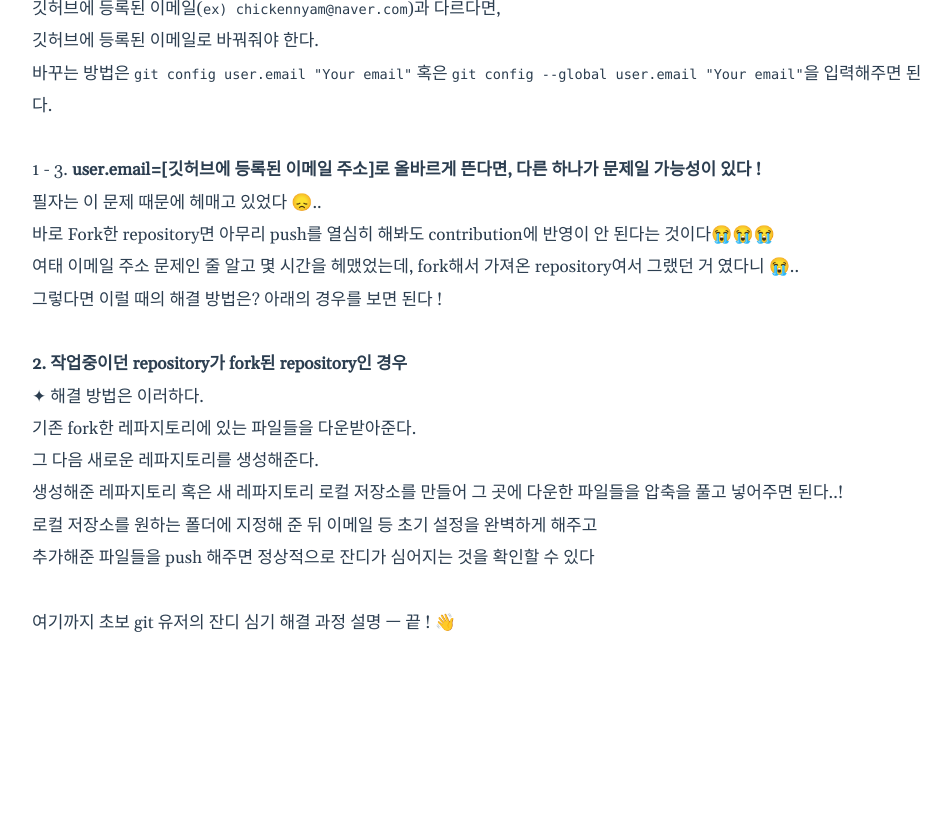
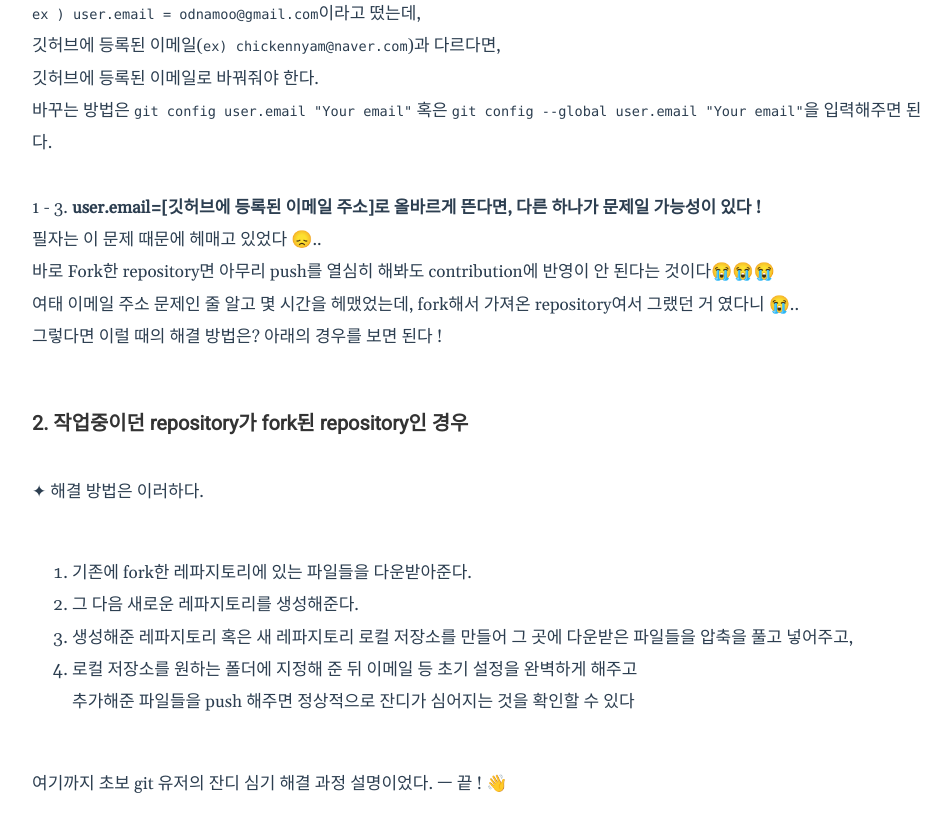
Before and after one commit to sinbhs/sinbhs.github.io, a Jekyll site: the page built from _posts/2020-09-04-Github 잔디가 심어지지 않을 때, 해결 방법.md, in a window 1280 px wide and 900 px high, scrolled down 1017 px. Shown: the top 832 px of the window, without its empty margins (268-1219 px from the left). Built offline with Jekyll 4.4.1, drawn with Linux system fonts in a browser that asks for light colours; before the commit the page ends 1756 px from its top, so only the background shows below that.

Commit message:
modify github contribution solution posting

```diff
--- a/_posts/2020-09-04-Github 잔디가 심어지지 않을 때, 해결 방법.md
+++ b/_posts/2020-09-04-Github 잔디가 심어지지 않을 때, 해결 방법.md
@@ -19,12 +19,12 @@ categories: Git
 
 <br><br>
 
-### Github에 잔디가 깔리지 않은 이유
+## Github에 잔디가 깔리지 않은 이유
 (local 저장소, Git Bash 이용 시 해결 방법)
 
 <br><br>
 
-**1. 작업 중인 파일 경로에 등록된 user.email이 github에 등록된 email과 같지 않은 경우**
+### **1. 작업 중인 파일 경로에 등록된 user.email이 github에 등록된 email과 같지 않은 경우**
 
 
 해당 레파지토리 로컬저장소 폴더(Master 폴더) 안에서 git bash here을 실행한 뒤
@@ -53,18 +53,23 @@ categories: Git
 
 <br>
 
-**2. 작업중이던 repository가 fork된 repository인 경우**
+### **2. 작업중이던 repository가 fork된 repository인 경우**
+
+<br>
 
 &#10022; 해결 방법은 이러하다.
 
-기존 fork한 레파지토리에 있는 파일들을 다운받아준다.
+<br>
+
+1. 기존에 fork한 레파지토리에 있는 파일들을 다운받아준다.
 
 
-그 다음 새로운 레파지토리를 생성해준다.
+2. 그 다음 새로운 레파지토리를 생성해준다.
 
-생성해준 레파지토리 혹은 새 레파지토리 로컬 저장소를 만들어 그 곳에 다운한 파일들을 압축을 풀고 넣어주면 된다..!
+3. 생성해준 레파지토리 혹은 새 레파지토리 로컬 저장소를 만들어 그 곳에 다운받은 파일들을 압축을 풀고 넣어주고,
 
-로컬 저장소를 원하는 폴더에 지정해 준 뒤 이메일 등 초기 설정을 완벽하게 해주고<br>추가해준 파일들을 push 해주면 정상적으로 잔디가 심어지는 것을 확인할 수 있다
+4. 로컬 저장소를 원하는 폴더에 지정해 준 뒤 이메일 등 초기 설정을 완벽하게 해주고<br>추가해준 파일들을 push 해주면 정상적으로 잔디가 심어지는 것을 확인할 수 있다
 
 <br>
-여기까지 초보 git 유저의 잔디 심기 해결 과정 설명 ㅡ 끝 ! &#128075;
+
+여기까지 초보 git 유저의 잔디 심기 해결 과정 설명이었다. ㅡ 끝 ! &#128075;
```
